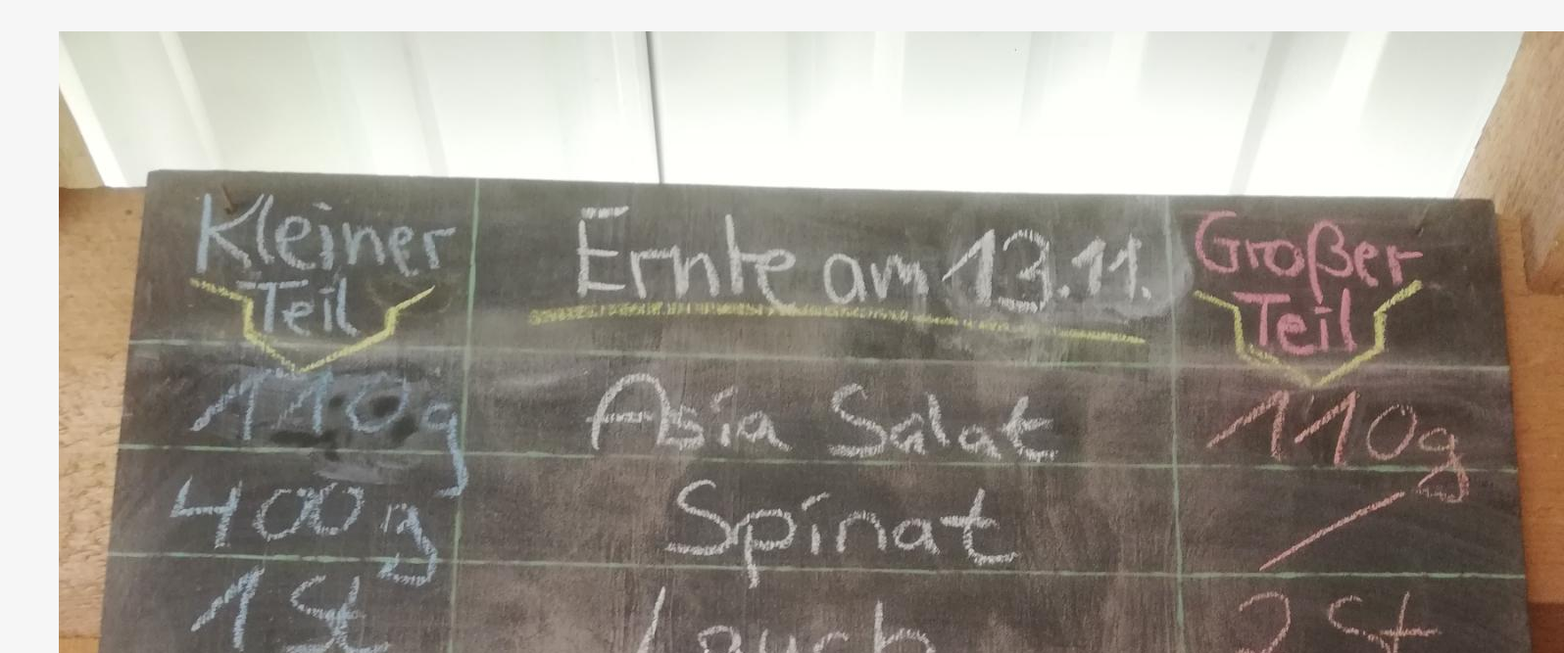
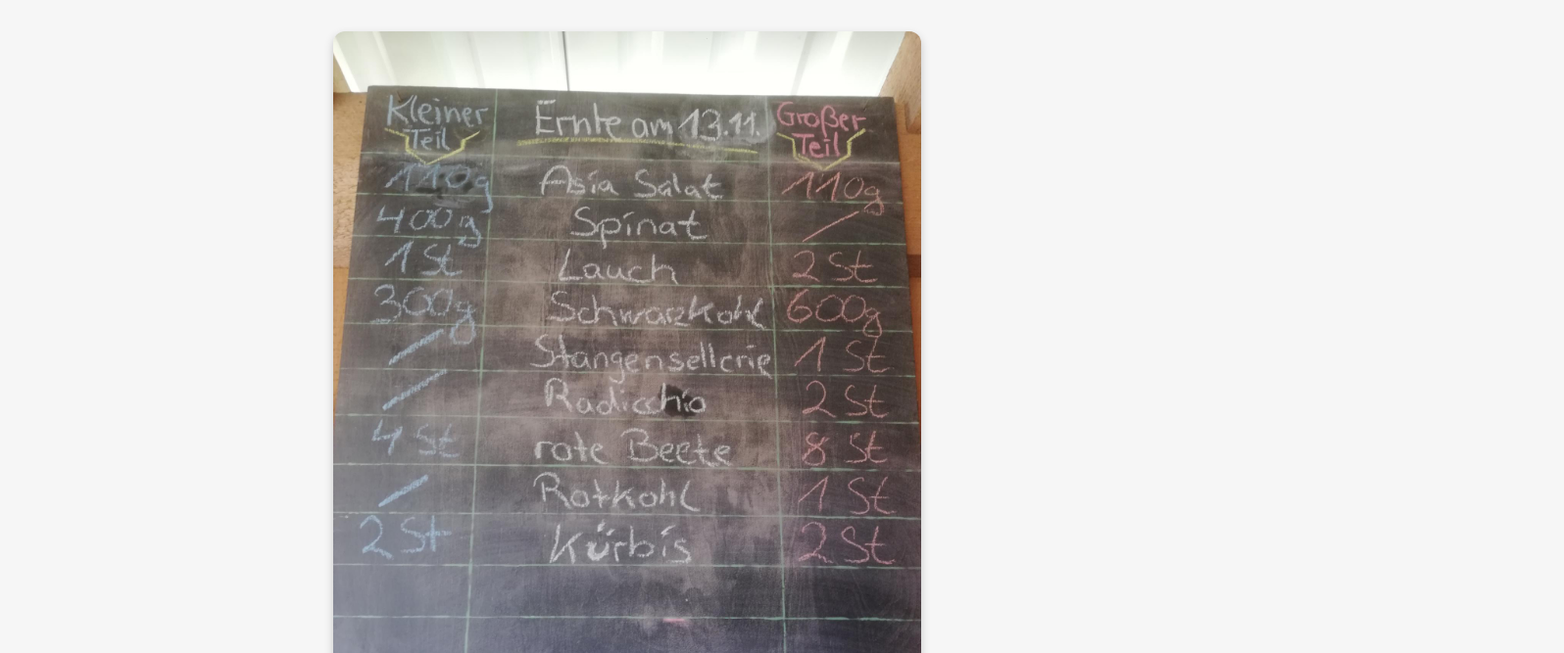
Before and after one commit to solawibamberg/Solawi-Bamberg, a plain HTML site: page index.html in a window 1280 px wide. Shown: the part 349-1016 px from the top of the page at 98% size, 1596 px wide, since content can reach past the window. Drawn offline with Linux system fonts and the light colour scheme.

Commit message:
Update style.css

```diff
--- a/style.css
+++ b/style.css
@@ -3,3 +3,11 @@ body { font-family: sans-serif; margin:0; background:#f6f6f6; color:#333; }
 header { background:#2b703e; color:white; padding:20px; text-align:center; }
 .logo { width:80px; border-radius:50%; }
 main { padding:20px; font-size:1.2em; }
+.ernte-photo {
+  width: 100%;
+  max-width: 600px;
+  display: block;
+  margin: 20px auto;
+  border-radius: 12px;
+  box-shadow: 0 4px 10px rgba(0,0,0,0.2);
+}
```
